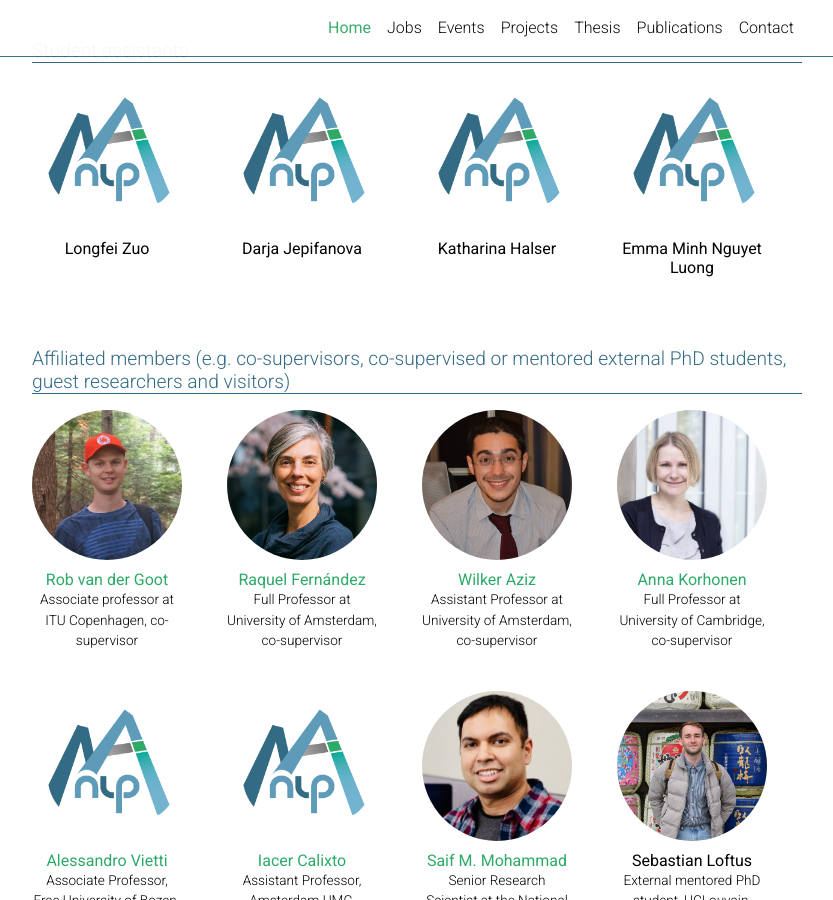
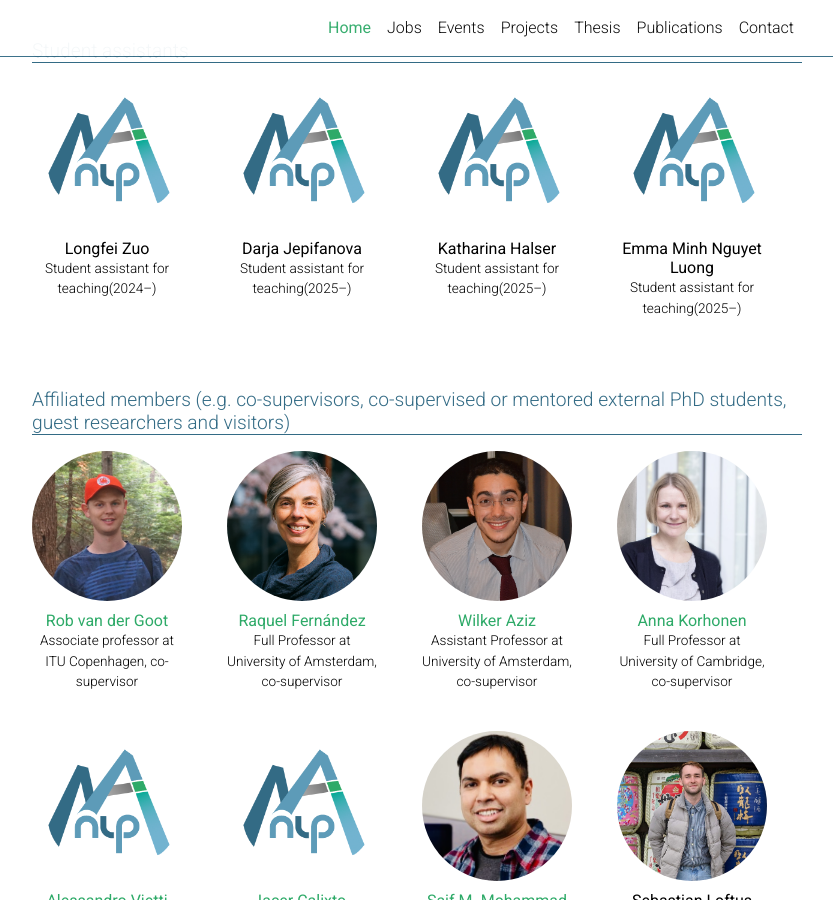
Before and after one commit to mainlp/mainlp.github.io, a Jekyll site: the page built from _pages/about.md, in a window 1280 px wide and 900 px high, scrolled down 2969 px. Shown: the whole window, without its empty margins (223-1056 px from the left). Built offline with Jekyll 4.4.1, drawn with Linux system fonts in a browser that asks for light colours; full-size pictures stand in for the smaller copies a plugin makes; comment, search, counter and statistics services are not loaded; a style sheet for code colours, icons or effects is not loaded; part of the change alters nothing that is shown.

Commit message:
Fix typo in 'descriptions' to 'description'

```diff
--- a/_pages/about.md
+++ b/_pages/about.md
@@ -121,16 +121,16 @@ student assistants:
   title: Student assistants
   people:
     - name: Longfei Zuo
-      descriptions: Student assistant for teaching(2024–)
+      description: Student assistant for teaching(2024–)
       picture: mainlp-logo-500.png
     - name: Darja Jepifanova
-      descriptions: Student assistant for teaching(2025–)
+      description: Student assistant for teaching(2025–)
       picture: mainlp-logo-500.png
     - name: Katharina Halser
-      descriptions: Student assistant for teaching(2025–)
+      description: Student assistant for teaching(2025–)
       picture: mainlp-logo-500.png
     - name: Emma Minh Nguyet Luong
-      descriptions: Student assistant for teaching(2025–)
+      description: Student assistant for teaching(2025–)
       picture: mainlp-logo-500.png
 
 affiliated:
```
